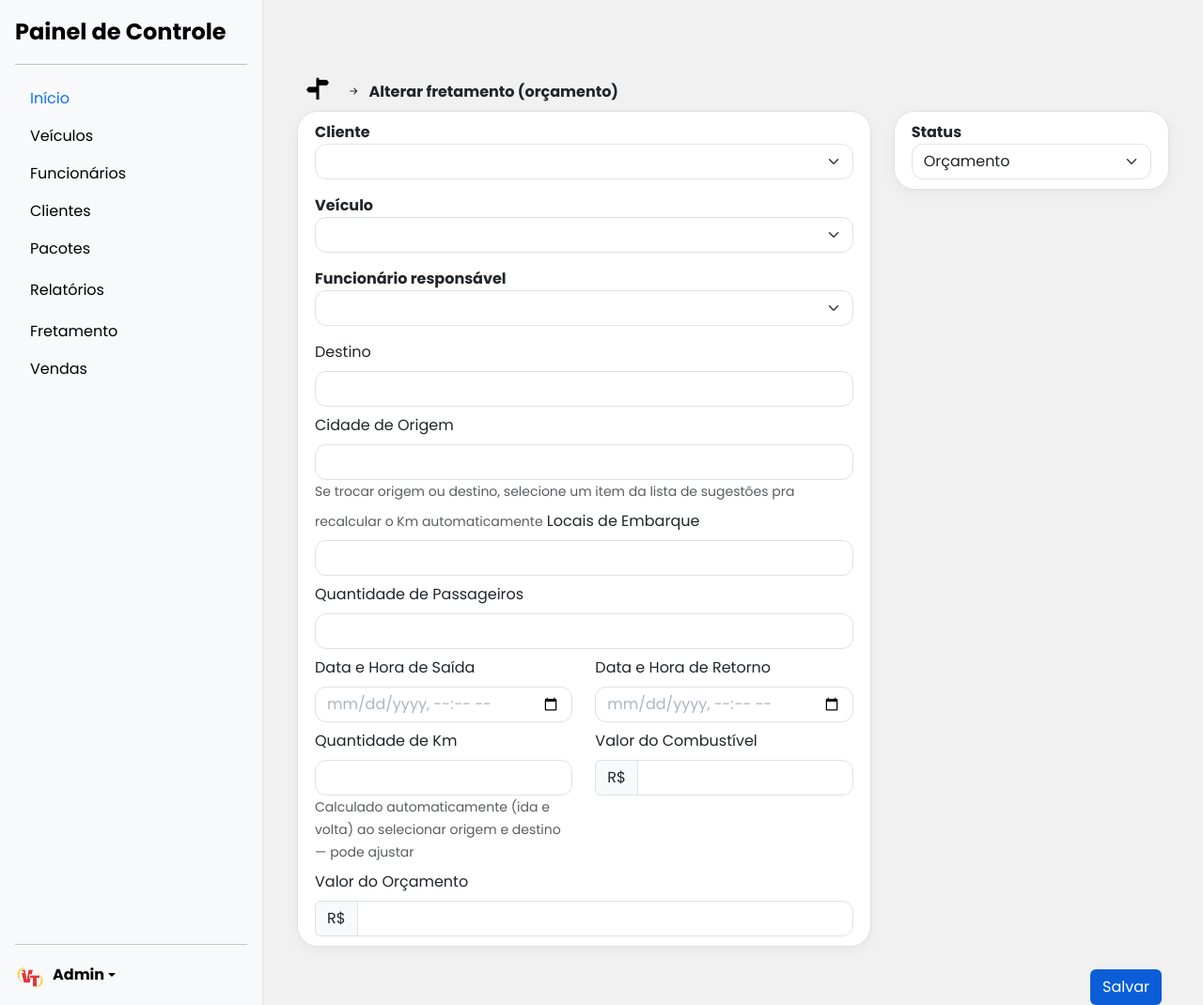
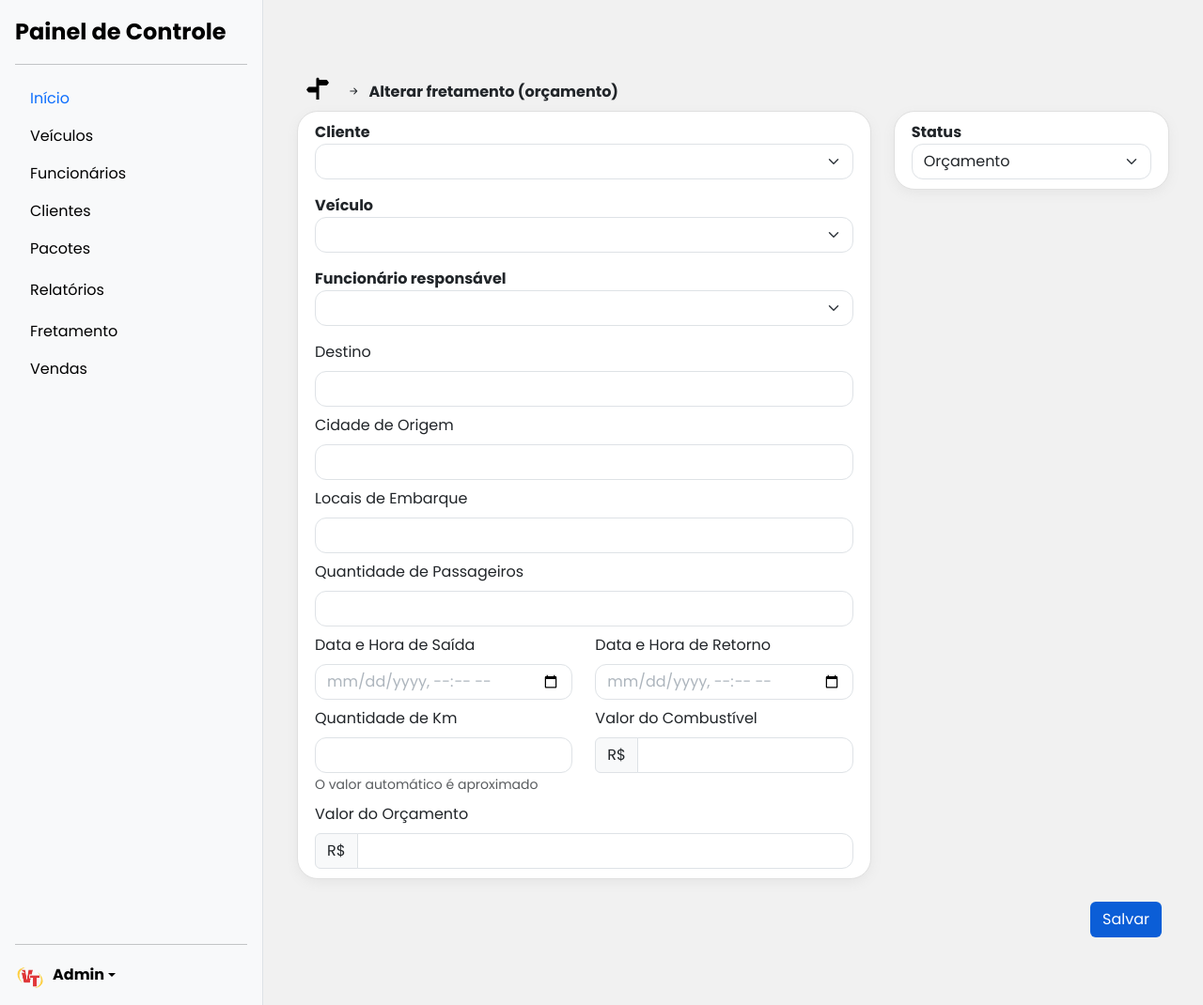
Before and after one commit to LuanMazzi/Valdir-Tur, a PHP site: page /admin/editar/fretamento.php in a window 1280 px wide. Shown: the whole page at 94% size. Run offline with PHP 8.4, Linux system fonts and the light colour scheme; the visitor is signed in with stand-in values (Sample User, id 1); data that the repository does not hold is empty; some libraries are stand-ins or nearby versions.

Commit message:
ajuste do login

```diff
--- a/admin/editar/fretamento.php
+++ b/admin/editar/fretamento.php
@@ -146,7 +146,7 @@ $resultadoFuncionarios = mysqli_query($conexao, "SELECT * FROM tbFuncionario WHE
                             </div>
                             <input type="hidden" id="cidadeOrigemLat">
                             <input type="hidden" id="cidadeOrigemLon">
-                            <small class="text-muted">Se trocar origem ou destino, selecione um item da lista de sugestões pra recalcular o Km automaticamente</small>
+                            <!-- <small class="text-muted">Se trocar origem ou destino, selecione um item da lista de sugestões pra recalcular o Km automaticamente</small> -->
 
                             <label class="form-label pt-2">Locais de Embarque</label>
                             <input class="form-control" type="text" name="locaisEmbarque"
@@ -174,7 +174,7 @@ $resultadoFuncionarios = mysqli_query($conexao, "SELECT * FROM tbFuncionario WHE
                                     <label class="form-label pt-2">Quantidade de Km</label>
                                     <input type="number" class="form-control" name="qtdKm" id="qtdKm" step="0.01" min="0"
                                         value="<?= htmlspecialchars($fretamento['qtdKm']) ?>" required>
-                                    <small class="text-muted">Calculado automaticamente (ida e volta) ao selecionar origem e destino — pode ajustar</small>
+                                    <small class="text-muted">O valor automático é aproximado</small>
                                 </div>
                                 <div class="col-md-6">
                                     <label class="form-label pt-2">Valor do Combustível</label>
--- a/index.php
+++ b/index.php
@@ -77,7 +77,7 @@ $resultado = mysqli_query($conexao, $sql);
     <br>
 
 
-    <a href="login.php" class="btn btn-primary"> login </a>
+    <!-- <a href="login.php" class="btn btn-primary"> login </a> -->
 
     <?php include 'includes/footer.php'; ?>
 </body>
```
Also changed, not shown: assets/uploads/1789565553_0_ody-park.png (added), assets/uploads/1790769350_0_ody-park.png (added), assets/uploads/1791382835_0_carro-2021.png (added), assets/uploads/1791382835_1_carro-4000.png (added), assets/uploads/1791382842_0_carro-2021.png (added), assets/uploads/1791382842_1_carro-4000.png (added), assets/uploads/1791382940_0_carro-2021.png (added), assets/uploads/1791382940_1_carro-4000.png (added), assets/uploads/1791382970_0_carro-2021.png (added), assets/uploads/1791382970_1_carro-4000.png (added).
